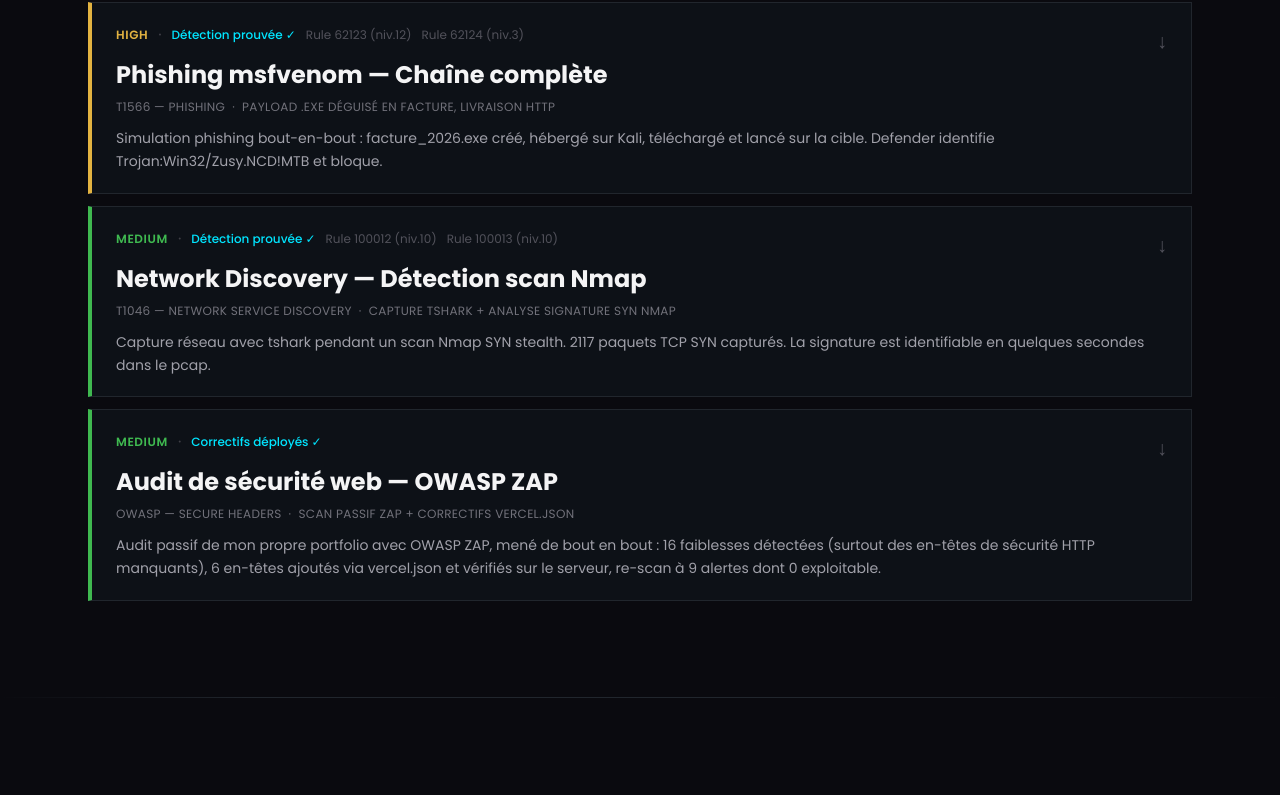
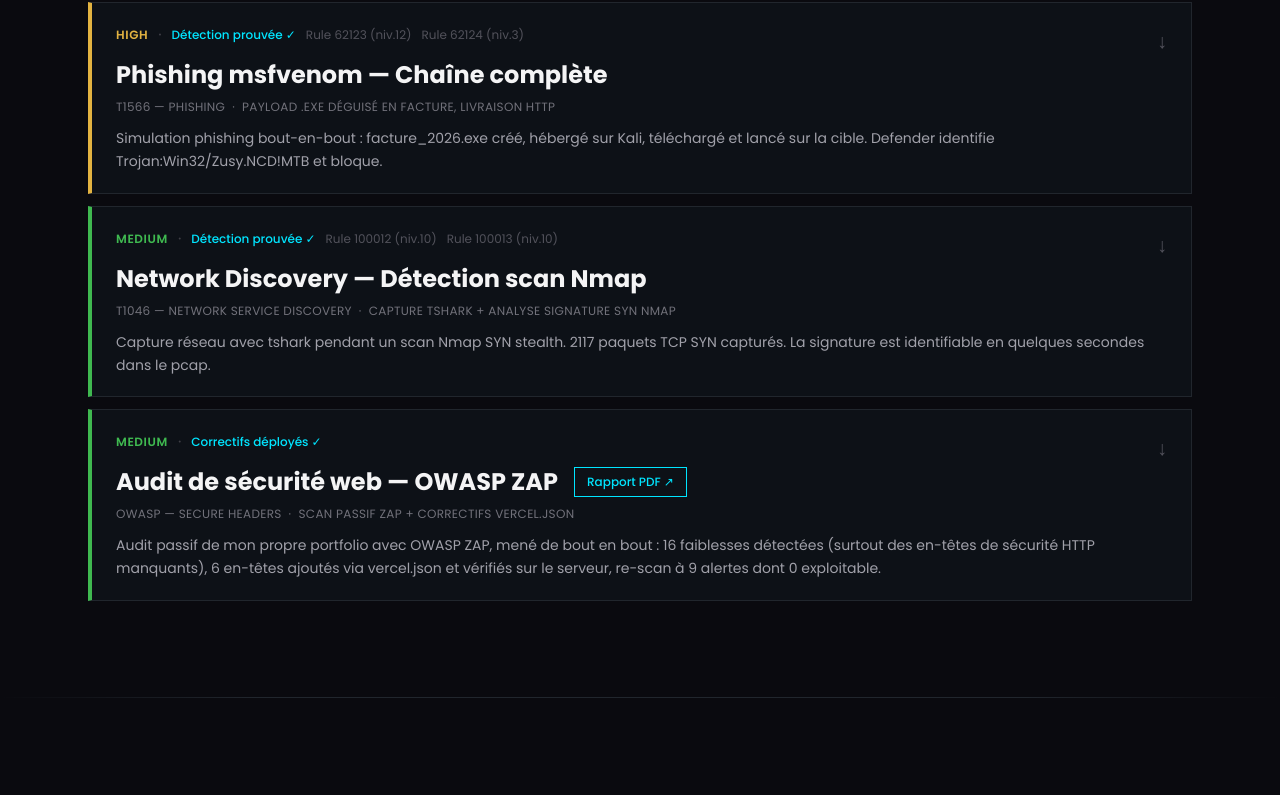
Before and after one commit to J-Hadley-C/portfolio-soc, a React (Vite) app: page / in a window 1280 px wide. Shown: the part 4670-5465 px from the top of the page. Built offline with nearby package versions, Linux system fonts and the light colour scheme.

Commit message:
Deplace le lien Rapport PDF a cote du titre du projet

```diff
--- a/src/components/Projects.jsx
+++ b/src/components/Projects.jsx
@@ -145,9 +145,17 @@ function Card({ p, idx }) {
       transition={{ duration: 0.45, delay: idx * 0.06 }}
       className={`bg-surface border border-divider border-l-4 ${s.border} overflow-hidden`}
     >
-      <button
+      <div
+        role="button"
+        tabIndex={0}
         onClick={() => setOpen(o => !o)}
-        className="w-full text-left px-6 py-5 hover:bg-elevated/30 transition-colors duration-150"
+        onKeyDown={e => {
+          if (e.key === 'Enter' || e.key === ' ') {
+            e.preventDefault()
+            setOpen(o => !o)
+          }
+        }}
+        className="w-full text-left px-6 py-5 hover:bg-elevated/30 transition-colors duration-150 cursor-pointer"
         aria-expanded={open}
       >
         <div className="flex items-start gap-4 justify-between">
@@ -166,10 +174,23 @@ function Card({ p, idx }) {
               ))}
             </div>
 
-            {/* Title */}
-            <h3 className="font-display font-bold text-xl sm:text-2xl text-zinc-100 leading-tight mb-2">
-              {p.title}
-            </h3>
+            {/* Title + report link */}
+            <div className="flex flex-wrap items-center gap-x-4 gap-y-2 mb-2">
+              <h3 className="font-display font-bold text-xl sm:text-2xl text-zinc-100 leading-tight">
+                {p.title}
+              </h3>
+              {p.report && (
+                <a
+                  href={p.report}
+                  target="_blank"
+                  rel="noopener noreferrer"
+                  onClick={e => e.stopPropagation()}
+                  className="inline-flex items-center gap-1.5 border border-accent text-accent text-xs font-medium px-3 py-1.5 hover:bg-accent hover:text-bg transition-colors duration-150 flex-shrink-0"
+                >
+                  Rapport PDF ↗
+                </a>
+              )}
+            </div>
 
             {/* Meta */}
             <p className="text-xs text-zinc-500 uppercase tracking-wide">
@@ -187,7 +208,7 @@ function Card({ p, idx }) {
         </div>
 
         <p className="text-zinc-400 text-sm mt-3 leading-relaxed text-left">{p.summary}</p>
-      </button>
+      </div>
 
       <AnimatePresence initial={false}>
         {open && (
@@ -240,20 +261,6 @@ function Card({ p, idx }) {
                 </p>
               </div>
 
-              {/* Report PDF */}
-              {p.report && (
-                <div>
-                  <a
-                    href={p.report}
-                    target="_blank"
-                    rel="noopener noreferrer"
-                    className="inline-flex items-center gap-2 border border-accent text-accent text-sm font-medium px-4 py-2 hover:bg-accent hover:text-bg transition-colors duration-150"
-                  >
-                    Voir le rapport PDF ↗
-                  </a>
-                </div>
-              )}
-
               <p className="text-xs text-zinc-700 text-right">{p.date}</p>
             </div>
           </motion.div>
```
